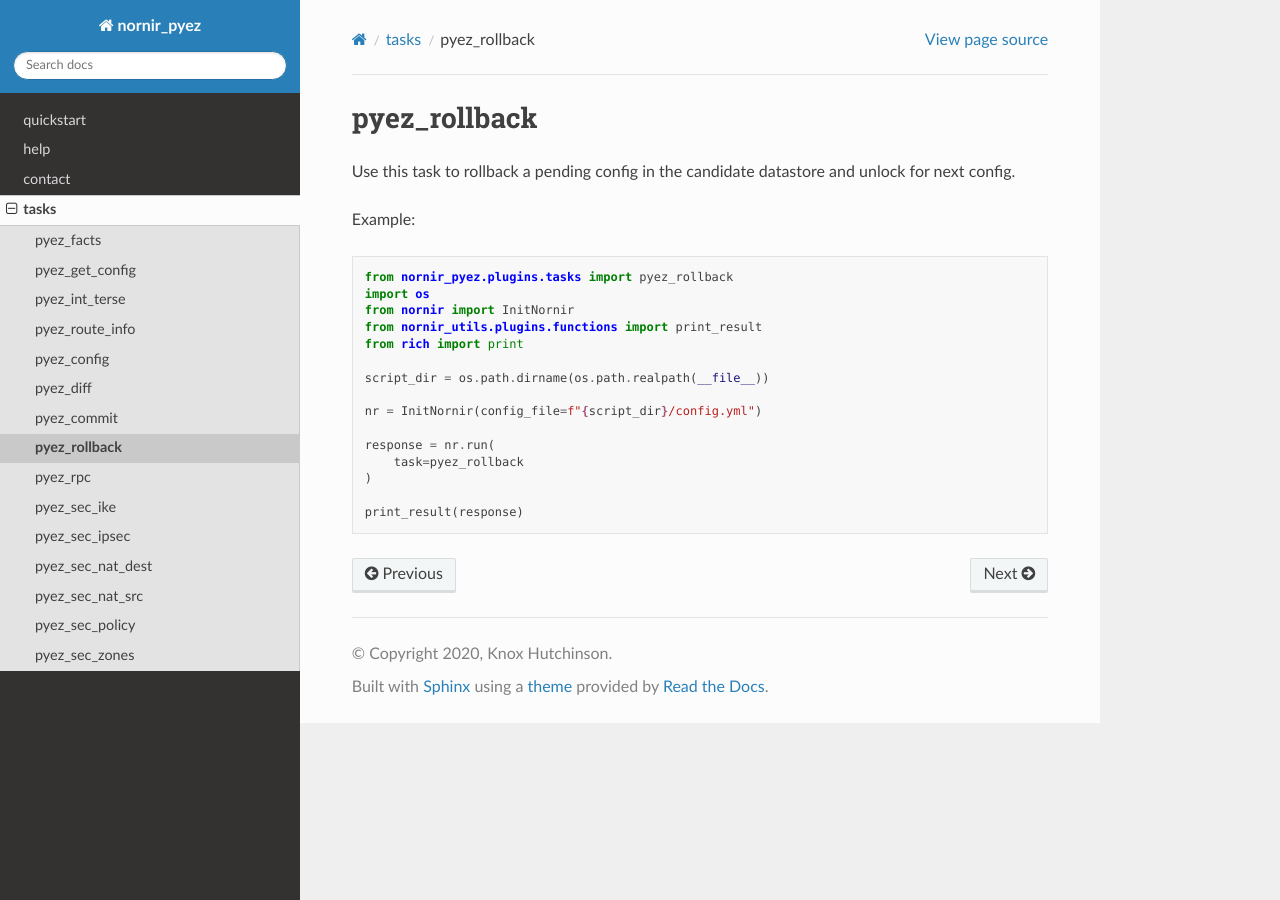
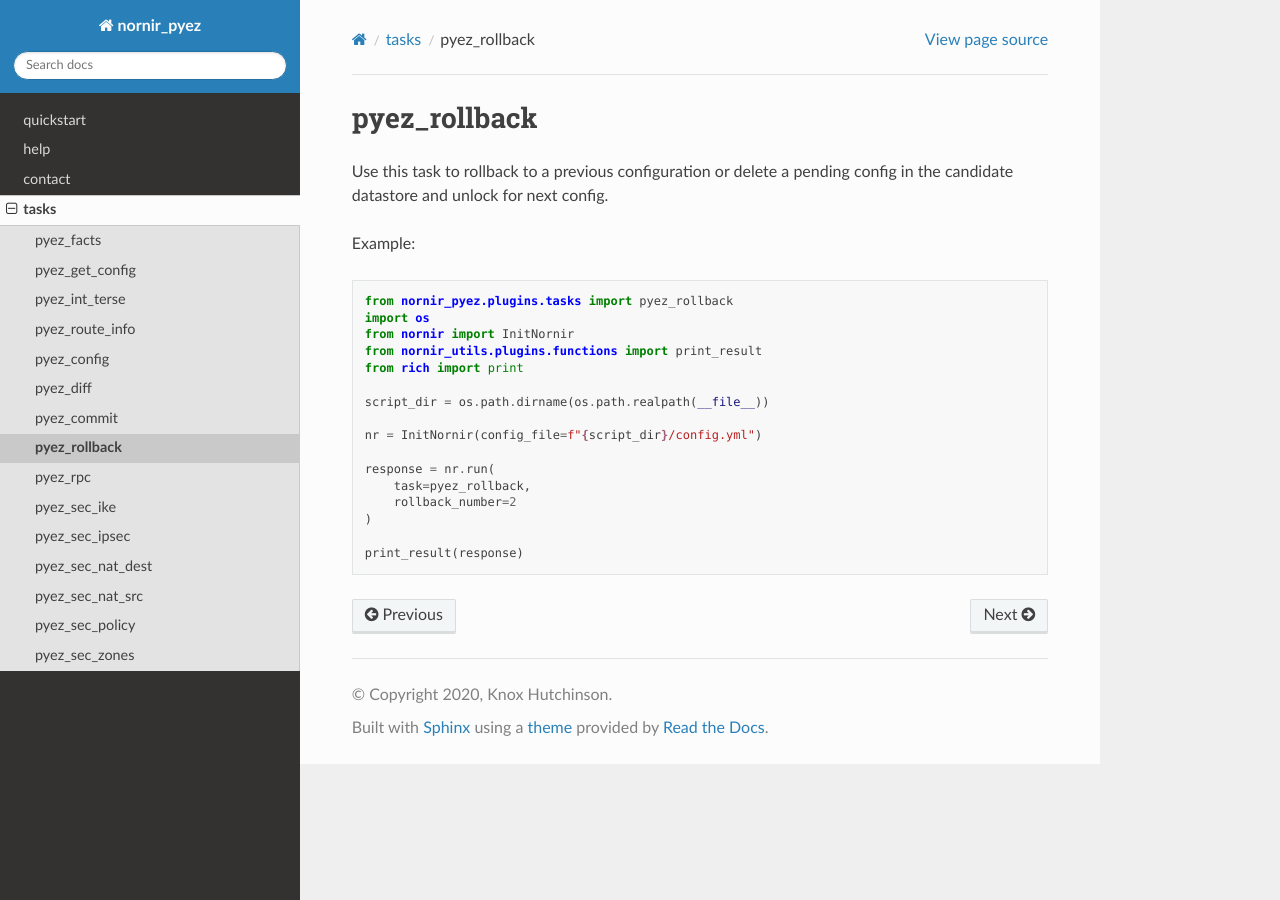
Before and after one commit to DataKnox/nornir_pyez, a Sphinx documentation site: the page built from docs/pyez_rollback.rst, in a window 1280 px wide. Built offline with Sphinx 7.4.7 and the Read the Docs theme 2.0.0, drawn with Linux system fonts in a browser that asks for light colours.

Commit message:
added rollback_number argument

```diff
--- a/docs/pyez_rollback.rst
+++ b/docs/pyez_rollback.rst
@@ -1,7 +1,7 @@
 pyez_rollback
 ===========
 
-Use this task to rollback a pending config in the candidate datastore and unlock for next config.
+Use this task to rollback to a previous configuration or delete a pending config in the candidate datastore and unlock for next config.
 
 Example::
 
@@ -16,7 +16,8 @@ Example::
     nr = InitNornir(config_file=f"{script_dir}/config.yml")
 
     response = nr.run(
-        task=pyez_rollback
+        task=pyez_rollback,
+        rollback_number=2
     )
 
     print_result(response)
```
Also changed, not shown: 1 other file.
